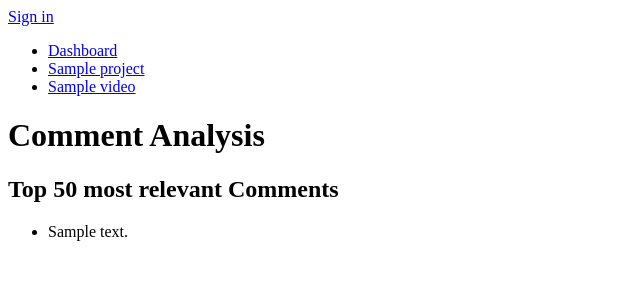
After one commit to robcharlwood/you-judge, a Django app: template templates/video_comments.html in a window 1280 px wide. The commit adds this page. Shown: the top 300 px of the page, without its empty margins (0-640 px from the left). Run offline with Django 3.2, Linux system fonts and the light colour scheme; the template is opened without the code that fills it: most values are stand-ins (such as "Sample title", 1, 10 or a date in 2020).

Commit message:
Added and updated templates to reflect the addition of the new views.

```diff
--- /dev/null
+++ b/templates/video_comments.html
@@ -0,0 +1,24 @@
+{% extends "base.html" %}
+
+
+{% block content %}
+
+<ul>
+    <li><a href="{% url 'dashboard:dashboard' %}">Dashboard</a></li>
+    <li><a href="{% url 'dashboard:project_view' project.pk %}">{{ project.name }}</a></li>
+    <li><a href="{% url 'dashboard:video_view' project.pk video.pk %}">{{ video.name }}</a></li>
+</ul>
+
+<h1>Comment Analysis</h1>
+
+
+{% if object_list|length > 0 %}
+    <h2>Top 50 most relevant Comments</h2>
+    <ul>
+    {% for comment in object_list %}
+        <li style="{% if comment.sentiment < 0 %}background-color:red{% else %}{% if comment.sentiment > 0 %}background-color:green{% else %}{% if comment.sentiment == 0 %}background-color:grey{% endif %}{% endif %}{% endif %}">{{ comment.comment_raw }}</li>
+    {% endfor %}
+    </ul>
+{% endif %}
+
+{% endblock content %}
```
Also changed, not shown: templates/video_detail.html (+2 -18 lines), templates/video_transcript.html (added, +20 -0 lines).
